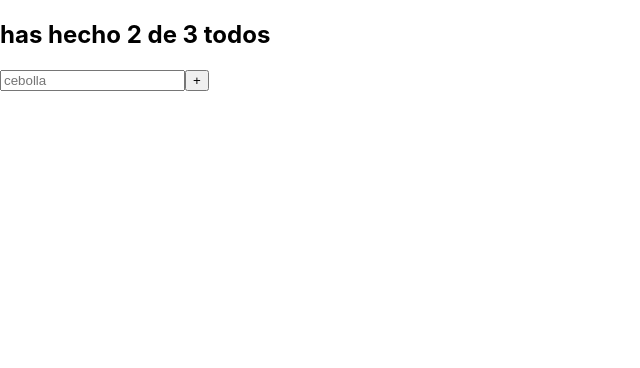
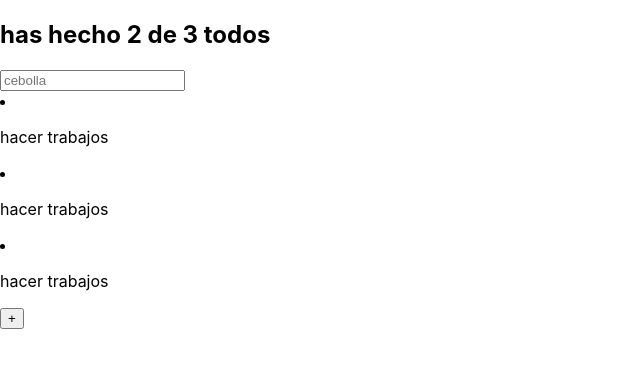
Before and after one commit to philiprockert/to-do, a React (Create React App) app: page / in a window 1280 px wide. Shown: the top 368 px of the page, without its empty margins (0-640 px from the left). Built offline with nearby package versions, Linux system fonts and the light colour scheme.

Commit message:
todolist

```diff
--- a/src/App.js
+++ b/src/App.js
@@ -1,21 +1,20 @@
 import React from 'react';
 import { TodoCounter } from './TodoCounter';
 import { TodoSearch } from './TodoSearch';
+import { TodoList } from './TodoList';
+import { todos } from './TodoList';
+import { Todotem } from './Todotem';
 //import './App.css';
-const todos = [
-{text:"hacer trabajos", complited: false},
-{text:"hacer trabajos", complited: false},
-{text:"hacer trabajos", complited: false}
-];
+
 function App() {
   return (
     <React.Fragment>
       <TodoCounter/>
       <TodoSearch/>
+      <TodoList>
+        {todos.map(todo => ( <Todotem text= {todo.text}/> ))}
+      </TodoList>
 
-      {/*<TodoList>
-        {todos.map(todo => (<Todoitem />))}
-      </TodoList>*/}
       {/*<CreateTodoButton />*/}
       <button>+</button>
 
--- /dev/null
+++ b/src/TodoList.js
@@ -0,0 +1,20 @@
+import React from "react";
+
+const todos = [
+    {text:"hacer trabajos", complited: false},
+    {text:"hacer trabajos", complited: false},
+    {text:"hacer trabajos", complited: false}
+    ];
+function TodoList (props){
+
+    return(
+
+          <section>
+                {props.children}
+          </section>
+        )
+
+}
+
+export {TodoList};
+export {todos};
--- /dev/null
+++ b/src/Todotem.js
@@ -0,0 +1,13 @@
+import React from "react";
+
+const h1 = <h1></h1>;
+function Todotem(props){
+    return(
+        <li>
+            <p>{props.text}</p>
+        </li>
+    )
+}
+
+
+export { Todotem };
```
Also changed, not shown: 1 other file (tests, documents, lock files or other folders).
